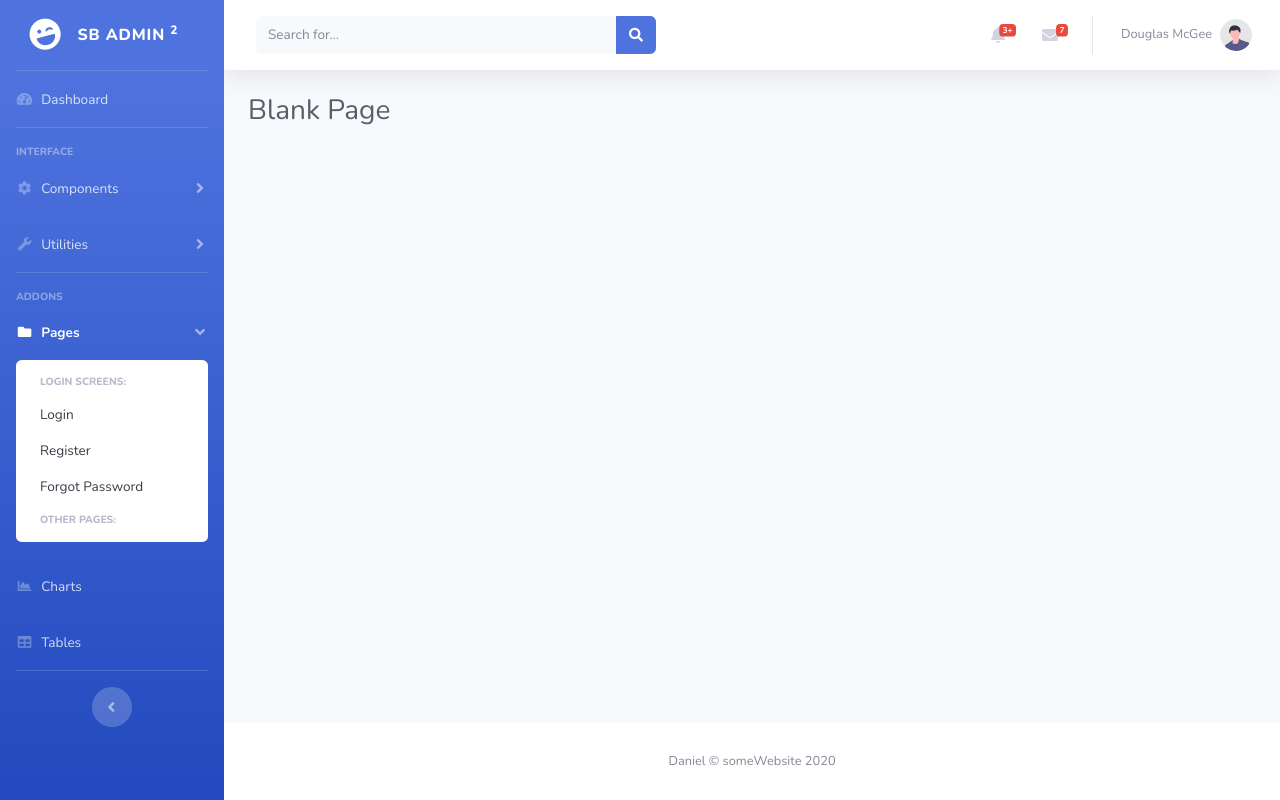
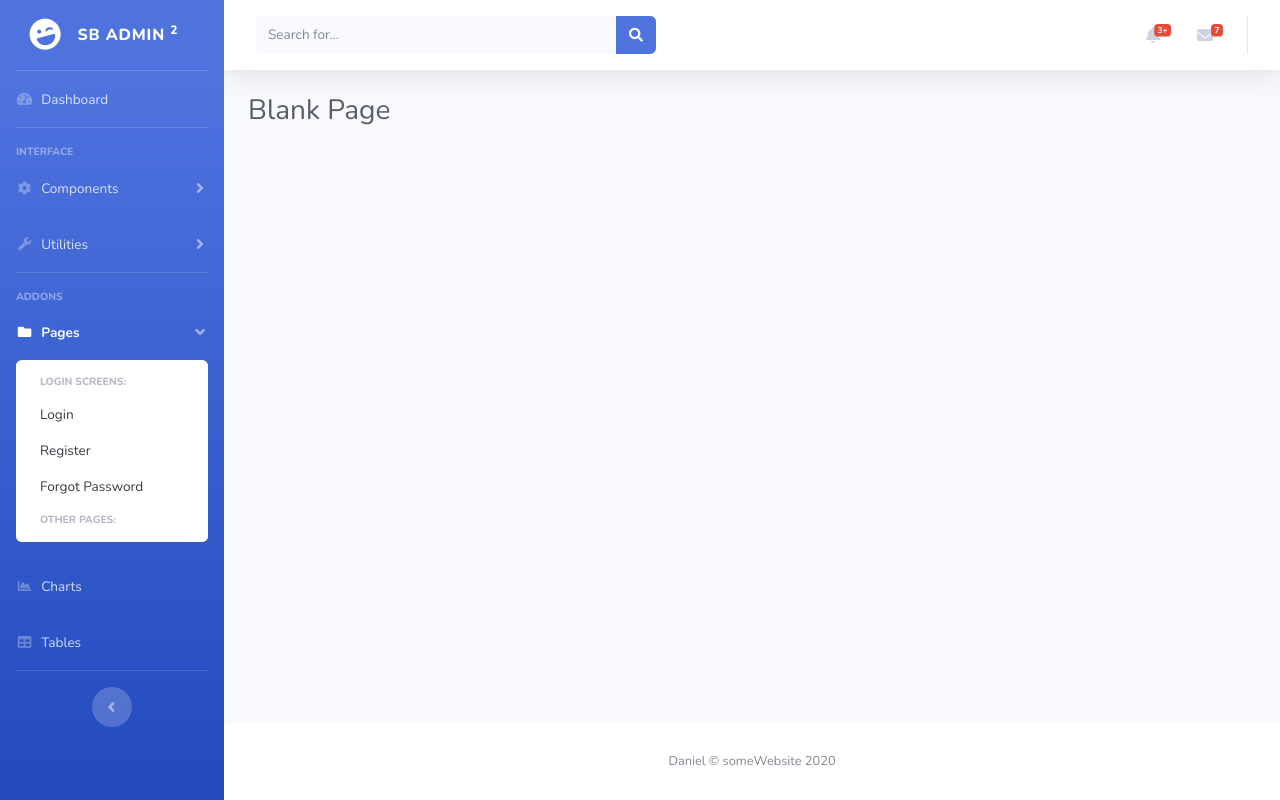
Before and after one commit to DanielNorth/companyDataConstructed, a Flask app: page / in a window 1280 px wide. Run offline with Flask 2, Linux system fonts and the light colour scheme; some libraries are stand-ins or nearby versions.

Commit message:
20/11 2020

```diff
--- a/companyFilling/fillingForm/routes.py
+++ b/companyFilling/fillingForm/routes.py
@@ -3,7 +3,6 @@ from flask_login import login_user, current_user, logout_user, login_required
 from companyFilling.model import Company
 from companyFilling import db
 from companyFilling.fillingForm.forms import CompanyForm, AddCompany
-from companyFilling.users import routes
 
 
 fillingForm = Blueprint('fillingForm', __name__)
@@ -49,6 +48,6 @@ def add_new_company():
         newCompany = Company(companyName=form.companyName.data, owner_id=current_user.id)
         db.session.add(newCompany)
         db.session.commit()
-        return redirect(url_for('fillingForm.all_form'))
+        return redirect(url_for('fillingForm.home'))
 
     return render_template('addCompanyName.html', form=form)
--- a/companyFilling/templates/base.html
+++ b/companyFilling/templates/base.html
@@ -321,7 +321,7 @@
                                 data-toggle="dropdown" aria-haspopup="true" aria-expanded="false">
 
                                 <span class="mr-2 d-none d-lg-inline text-gray-600 small">
-                                    Username
+                                    douglus
                                 </span>
 
                                 <img class="img-profile rounded-circle"
--- a/companyFilling/templates/homePage.html
+++ b/companyFilling/templates/homePage.html
@@ -319,14 +319,6 @@
 
                         <div class="topbar-divider d-none d-sm-block"></div>
 
-                        <!-- Nav Item - User Information -->
-                        <li class="nav-item dropdown no-arrow">
-                            <a class="nav-link dropdown-toggle" href="#" id="userDropdown" role="button"
-                                data-toggle="dropdown" aria-haspopup="true" aria-expanded="false">
-                                <span class="mr-2 d-none d-lg-inline text-gray-600 small">Douglas McGee</span>
-                                <img class="img-profile rounded-circle"
-                                    src="img/undraw_profile.svg">
-                            </a>
                             <!-- Dropdown - User Information -->
                             <div class="dropdown-menu dropdown-menu-right shadow animated--grow-in"
                                 aria-labelledby="userDropdown">
@@ -343,10 +335,6 @@
                                     Activity Log
                                 </a>
                                 <div class="dropdown-divider"></div>
-                                <a class="dropdown-item" href="#" data-toggle="modal" data-target="#logoutModal">
-                                    <i class="fas fa-sign-out-alt fa-sm fa-fw mr-2 text-gray-400"></i>
-                                    Logout
-                                </a>
                             </div>
                         </li>
 
--- a/companyFilling/users/routes.py
+++ b/companyFilling/users/routes.py
@@ -35,9 +35,11 @@ def login():
         if email:
             if check_password_hash(email.password, form.password.data):
                 login_user(email, remember=form.rememberMe.data)
-                return redirect(url_for('fillingForm.all_form'))
+                return redirect(url_for('fillingForm.home'))
+            else:
+                flash('Incorrect email or password')
         else:
-            return '<h1>Nothing</h1>'
+            flash('Incorrect email or password')
 
     return render_template('login.html', form=form)
 
```
Also changed, not shown: companyFilling/database.db.
